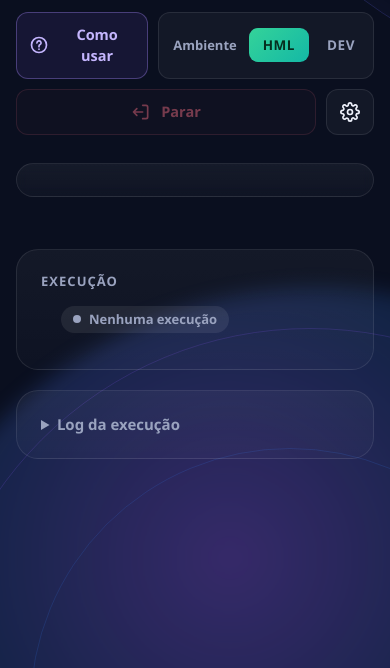
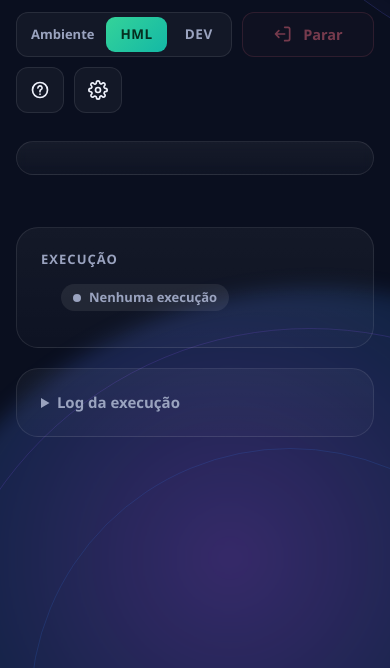
Before and after one commit to Icaro-Dener/desosp-testes, a website: page painel/index.html in a window 390 px wide. Shown: the part 176-844 px from the top of the page. Drawn offline with Linux system fonts and the light colour scheme; no server answers.

Commit message:
Botão de ajuda só com ícone, ao lado da engrenagem

```diff
--- a/painel/index.html
+++ b/painel/index.html
@@ -245,7 +245,7 @@
     main { padding: 24px 16px 40px; }
     .grupos { grid-template-columns: 1fr; }
     .marca { gap: 14px; } .marca .pulso { width: 44px; }
-    .acoes { width: 100%; } .acoes > .btn { flex: 1; justify-content: center; padding: 11px 12px; }
+    .acoes { width: 100%; } .acoes > .btn:not(.icone-so) { flex: 1; justify-content: center; padding: 11px 12px; }
     .ind { flex-basis: 50%; padding: 8px 10px; gap: 10px; }
     .ind svg { width: 22px; height: 22px; }
     .ind .val { font-size: 15.5px; }
@@ -305,13 +305,13 @@
       </div>
     </div>
     <div class="acoes">
-      <button id="btnGuia" class="btn guia" title="Passo a passo para usar o painel"><svg><use href="#i-ajuda"/></svg>Como usar</button>
       <div class="ambiente" role="radiogroup" aria-label="Ambiente das aplicações" title="Ambiente da Auditoria Clínica e do Transição de Cuidado. O SAE é sempre o HML01.">
         <span class="rot-amb">Ambiente</span>
         <button role="radio" data-amb="hml" aria-checked="true">HML</button>
         <button role="radio" data-amb="dev" aria-checked="false">DEV</button>
       </div>
       <button id="btnParar" class="btn perigo" disabled><svg><use href="#i-sair"/></svg>Parar</button>
+      <button id="btnGuia" class="btn icone-so" title="Como usar: passo a passo do painel"><svg><use href="#i-ajuda"/></svg><span class="sr">Como usar</span></button>
       <div class="config">
         <button id="btnConfig" class="btn icone-so" aria-haspopup="true" aria-expanded="false" aria-controls="menuConfig" title="Configurações"><svg><use href="#i-engrenagem"/></svg><span class="sr">Configurações</span></button>
         <div id="menuConfig" class="menu-config" role="menu" hidden>
```
Also changed, not shown: README.md.
